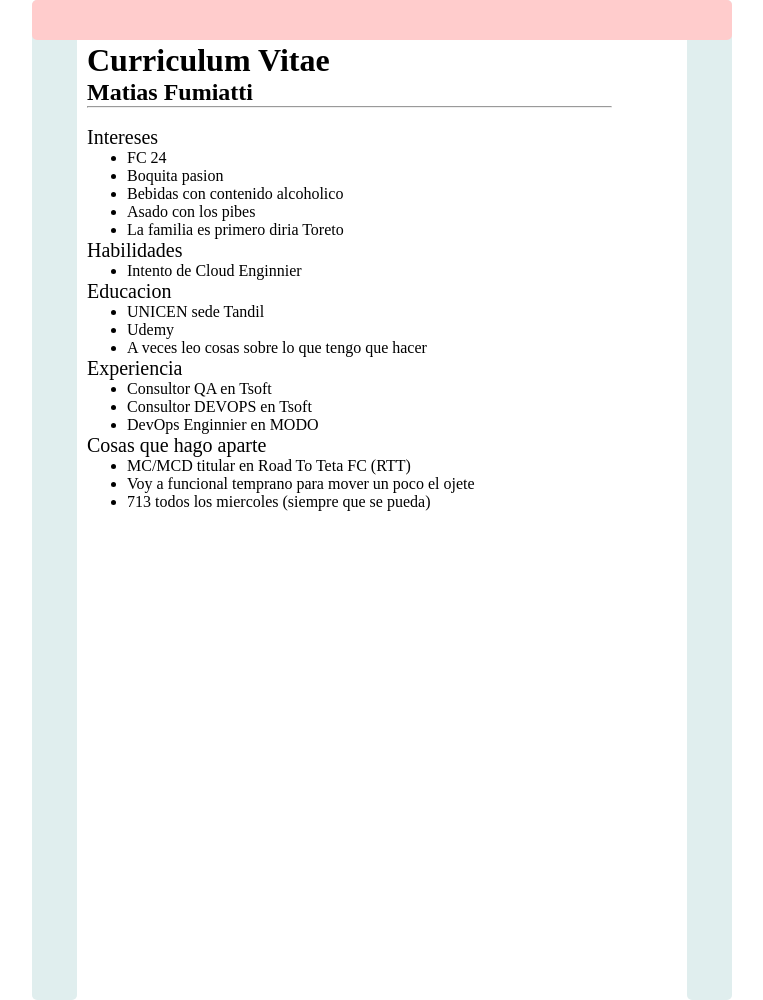
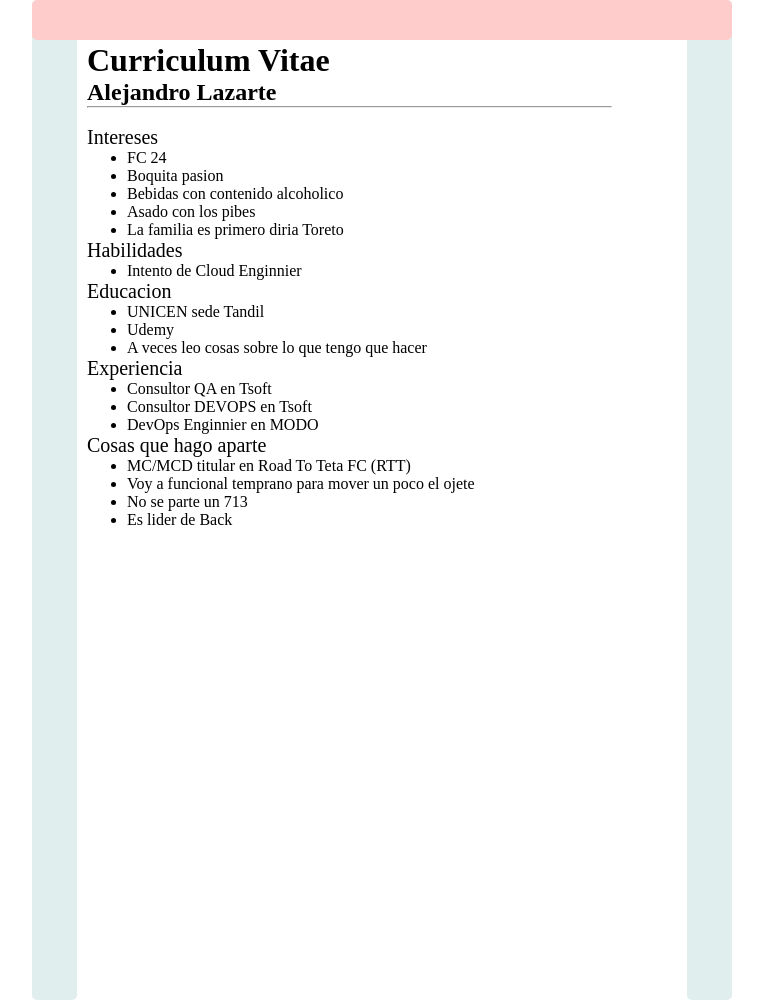
Before and after one commit to MatiasFumiatti/project-cloud-aws, a plain HTML site: page src/index.html in a window 1280 px wide. Shown: the top 1000 px of the page, without its empty margins (258-1021 px from the left). Drawn offline with Linux system fonts and the light colour scheme.

Commit message:
CCC-010: change ale

```diff
--- a/src/index.html
+++ b/src/index.html
@@ -11,7 +11,7 @@
   <div class="stuff">
     <br><br>
     <h1>Curriculum Vitae</h1>
-    <h2>Matias Fumiatti</h2>
+    <h2>Alejandro Lazarte</h2>
     <hr />
     <br>
     <p class="head">Intereses</p>
@@ -48,7 +48,8 @@
     <ul>
       <li>MC/MCD titular en Road To Teta FC (RTT)</li>
       <li>Voy a funcional temprano para mover un poco el ojete</li>
-      <li>713 todos los miercoles (siempre que se pueda)</li>
+      <li>No se parte un 713</li>
+      <li>Es lider de Back</li>
     </ul>
   </div>
   <div class="right"></div>
```
